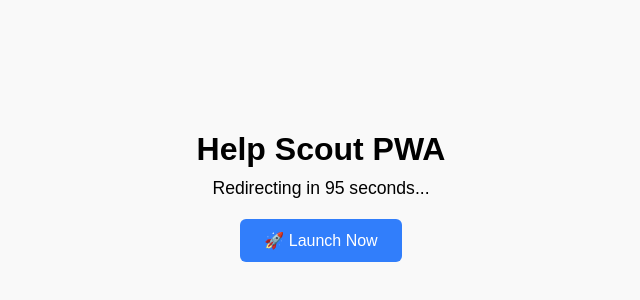
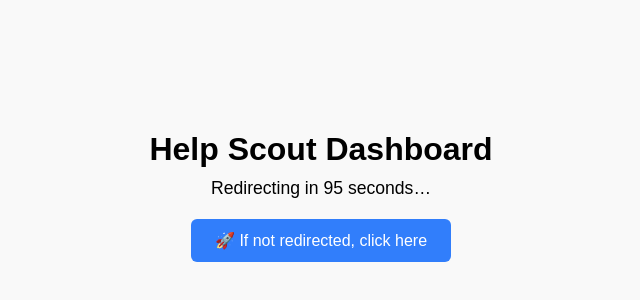
Before and after one commit to Discord-Account-Support-Corp/DASC-Help-Articles, a plain HTML site: page index.html in a window 1280 px wide. Shown: the part 214-514 px from the top of the page, without its empty margins (319-959 px from the left). Drawn offline with Linux system fonts and the light colour scheme.

Commit message:
Update index.html

```diff
--- a/index.html
+++ b/index.html
@@ -20,9 +20,11 @@
     }
     h1 { margin-bottom: 10px; }
     p { margin: 0 0 20px 0; font-size: 1.1rem; }
-    button {
+    a, button {
+      display: inline-block;
       padding: 12px 24px;
       font-size: 1rem;
+      text-decoration: none;
       cursor: pointer;
       border: none;
       background-color: #317EFB;
@@ -30,13 +32,15 @@
       border-radius: 6px;
       transition: background 0.2s ease-in-out;
     }
-    button:hover { background-color: #255bb5; }
+    a:hover, button:hover { background-color: #255bb5; }
   </style>
 </head>
 <body>
-  <h1>Help Scout PWA</h1>
-  <p id="countdown">Redirecting in 100 seconds...</p>
-  <button id="launch">🚀 Launch Now</button>
+  <h1>Help Scout Dashboard</h1>
+  <p id="countdown">Redirecting in 100 seconds…</p>
+  <a id="manualLink" href="https://secure.helpscout.net/#/whats-next">
+    🚀 If not redirected, click here
+  </a>
 
   <script>
     const redirectDelay = 100; // seconds
@@ -50,15 +54,12 @@
     const countdownEl = document.getElementById('countdown');
     const timer = setInterval(() => {
       remaining--;
-      countdownEl.textContent = `Redirecting in ${remaining} seconds...`;
+      countdownEl.textContent = `Redirecting in ${remaining} seconds…`;
       if (remaining <= 0) {
         clearInterval(timer);
         goToHelpScout();
       }
     }, 1000);
-
-    // Manual button for early launch
-    document.getElementById('launch').addEventListener('click', goToHelpScout);
 
     // Register service worker
     if ('serviceWorker' in navigator) {
```
